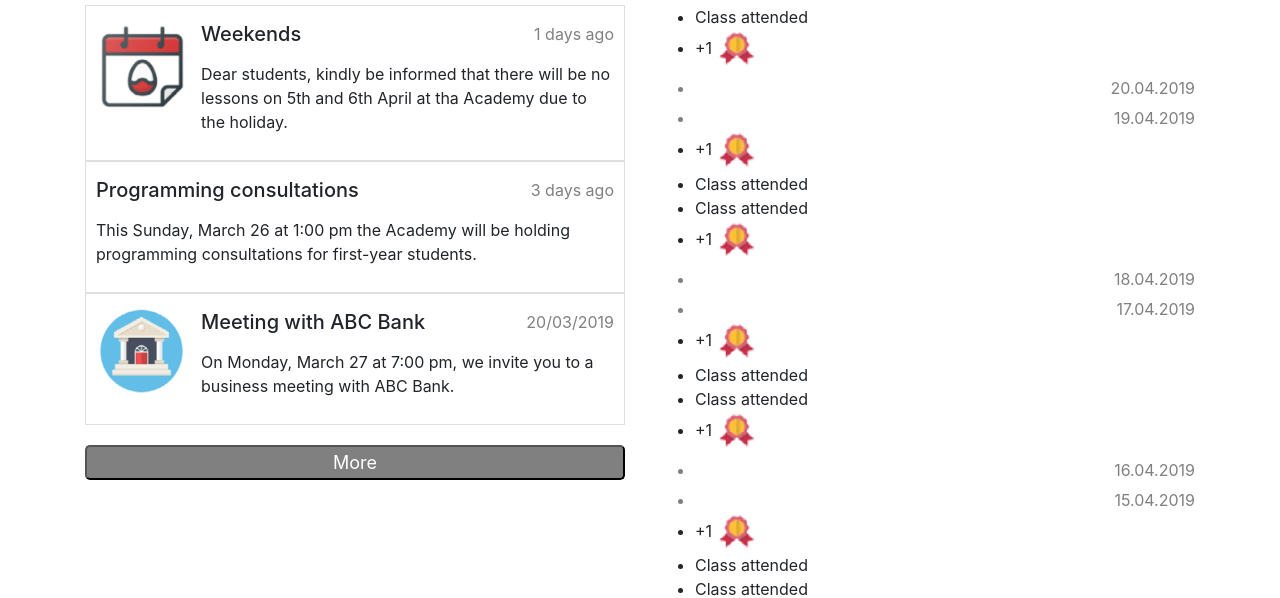
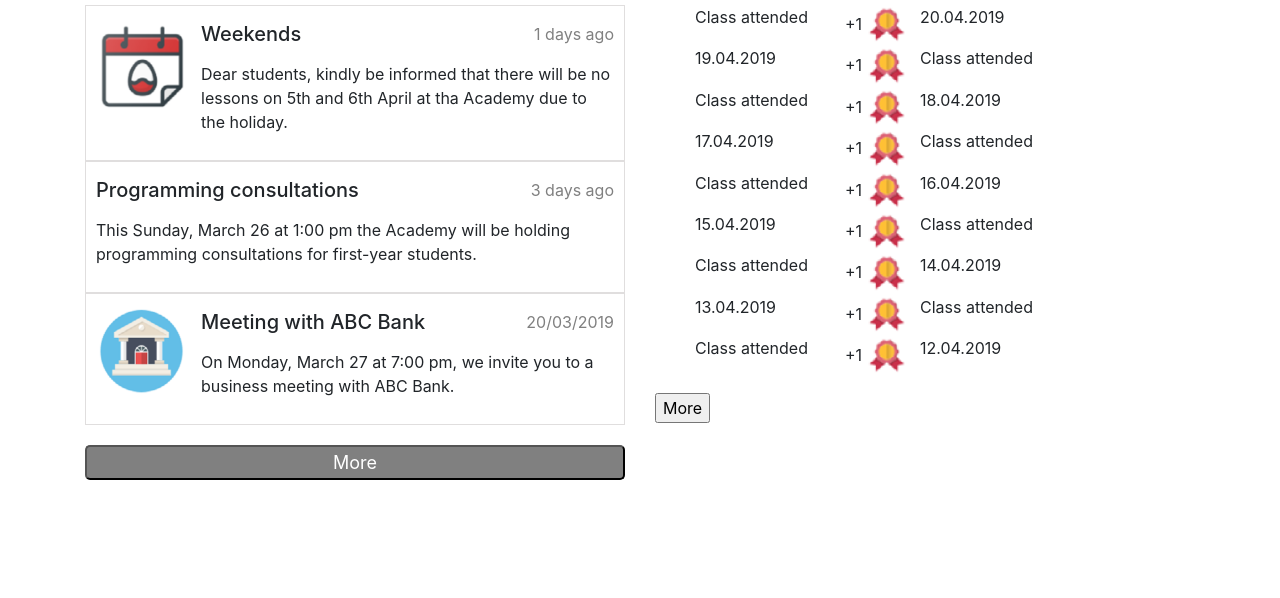
Before and after one commit to SvetLana1234567890/project, a plain HTML site: page index.html in a window 1280 px wide. Shown: the part 157-755 px from the top of the page. Drawn offline with nearby package versions, Linux system fonts and the light colour scheme.

Commit message:
version2

```diff
--- a/index.html
+++ b/index.html
@@ -58,31 +58,31 @@
                 <ul>
                     <li class="class">Class attended</li>
                     <li>+1 <img src="icon/medal.png" alt=""></li>
-                    <li class="data">20.04.2019</li>
-                    <li class="data">19.04.2019</li>
+                    <li class="ndata">20.04.2019</li>
+                    <li class="ndata">19.04.2019</li>
                     <li>+1 <img src="icon/medal.png" alt=""></li>
                     <li class="class">Class attended</li>
                     <li class="class">Class attended</li>
                     <li>+1 <img src="icon/medal.png" alt=""></li>
-                    <li class="data">18.04.2019</li>
-                    <li class="data">17.04.2019</li>
+                    <li class="ndata">18.04.2019</li>
+                    <li class="ndata">17.04.2019</li>
                     <li>+1 <img src="icon/medal.png" alt=""></li>
                     <li class="class">Class attended</li>
                     <li class="class">Class attended</li>
                     <li>+1 <img src="icon/medal.png" alt=""></li>
-                    <li class="data">16.04.2019</li>
-                    <li class="data">15.04.2019</li>
+                    <li class="ndata">16.04.2019</li>
+                    <li class="ndata">15.04.2019</li>
                     <li>+1 <img src="icon/medal.png" alt=""></li>
                     <li class="class">Class attended</li>
                     <li class="class">Class attended</li>
                     <li>+1 <img src="icon/medal.png" alt=""></li>
-                    <li class="data">14.04.2019</li>
-                    <li class="data">13.04.2019</li>
+                    <li class="ndata">14.04.2019</li>
+                    <li class="ndata">13.04.2019</li>
                     <li>+1 <img src="icon/medal.png" alt=""></li>
                     <li class="class">Class attended</li>
                     <li class="class">Class attended</li>
                     <li>+1 <img src="icon/medal.png" alt=""></li>
-                    <li class="data">12.04.2019</li>
+                    <li class="ndata">12.04.2019</li>
                 </ul></div>
                 <input type="button" value="More">
             </div>
--- a/style.css
+++ b/style.css
@@ -49,3 +49,10 @@ h5 {
     float: left;
     margin-top: 6px;
 }
+ul   {
+    display: grid;
+    grid-template-columns: 30% 15% 30%;
+}
+ul li {
+    list-style-type: none;
+}
```
